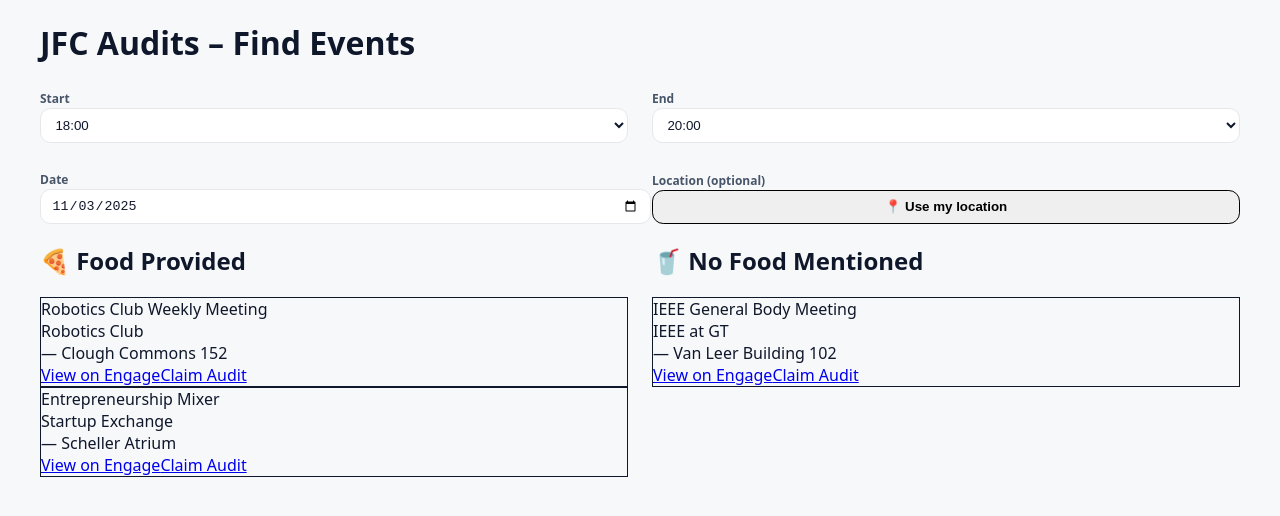
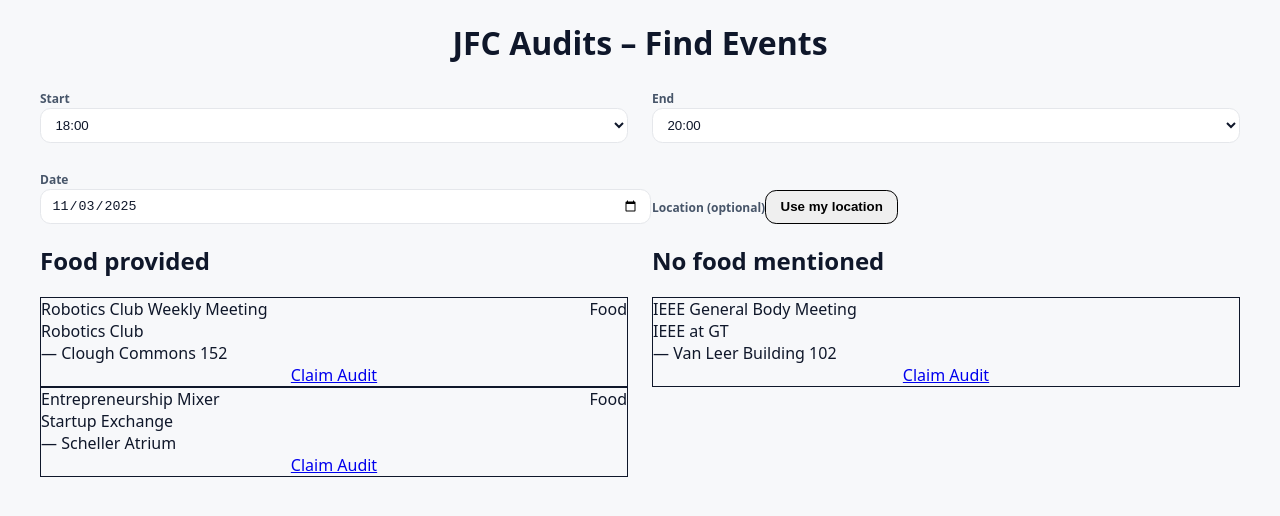
Before and after one commit to x9sg296jrh-cell/gt-jfc-auditor-clean, a Next.js app: page / in a window 1280 px wide. Shown: the top 516 px of the page. Built offline with nearby package versions, Linux system fonts and the light colour scheme.

Commit message:
Add DateSelect and updated UI

```diff
--- a/app/page.tsx
+++ b/app/page.tsx
@@ -5,17 +5,19 @@
   const [start, setStart] = useState<string>('18:00');
   const [end, setEnd] = useState<string>('20:00');
   const [date, setDate] = useState<string>(new Date().toISOString().split('T')[0]);
-  const [userLoc, setUserLoc] = useState<{lat:number; lng:number} | null>(null);
+  const [userLoc, setUserLoc] = useState<{ lat: number; lng: number } | null>(null);
   const [events, setEvents] = useState<any[]>([]);
   const [lastUpdated, setLastUpdated] = useState<string | null>(null);
 
-  const query = useMemo(() => ({ start, end, loc: userLoc }), [start, end, userLoc]);
+  const query = useMemo(() => ({ start, end, date, loc: userLoc }), [start, end, date, userLoc]);
 
   useEffect(() => {
     const run = async () => {
       const params = new URLSearchParams({
-        start, end, date,
-        ...(userLoc ? { lat: String(userLoc.lat), lng: String(userLoc.lng) } : {})
+        start,
+        end,
+        date,
+        ...(userLoc ? { lat: String(userLoc.lat), lng: String(userLoc.lng) } : {}),
       });
       const res = await fetch(`/api/events?${params.toString()}`);
       const data = await res.json();
@@ -23,17 +25,17 @@
       setLastUpdated(data.lastUpdated || null);
     };
     run();
-  }, [query, date]);
+  }, [query]);
 
   const food = events.filter(e => e.hasFood);
   const noFood = events.filter(e => !e.hasFood);
 
   return (
-    <main className="max-w-6xl mx-auto p-6 space-y-8 text-gray-900 dark:text-gray-100">
-      <header className="space-y-2">
-        <h1 className="text-3xl font-bold tracking-tight">JFC Audits – Find Events</h1>
+    <main className="max-w-5xl mx-auto space-y-6 px-4 py-6 text-gray-900 dark:text-gray-100">
+      <h1 className="text-3xl font-semibold text-center mb-6">JFC Audits – Find Events</h1>
+
       {lastUpdated && (
-          <p className="text-sm text-gray-500">
+        <p className="text-sm text-gray-500 text-center">
           Last updated:{' '}
           {new Date(lastUpdated).toLocaleString('en-US', {
             dateStyle: 'short',
@@ -41,7 +43,6 @@
           })}
         </p>
       )}
-      </header>
 
       <section className="grid grid-cols-1 md:grid-cols-4 gap-4 items-end">
         <TimeSelect label="Start" value={start} onChange={setStart} />
@@ -51,10 +52,24 @@
       </section>
 
       <section className="grid grid-cols-1 md:grid-cols-2 gap-6">
-        <EventColumn title="🍕 Food Provided" items={food} />
-        <EventColumn title="🥤 No Food Mentioned" items={noFood} />
+        <EventColumn title="Food provided" items={food} />
+        <EventColumn title="No food mentioned" items={noFood} />
       </section>
     </main>
+  );
+}
+
+function DateSelect({ label, value, onChange }: any) {
+  return (
+    <div className="space-y-2">
+      <label className="text-sm text-gray-600">{label}</label>
+      <input
+        type="date"
+        className="w-full rounded-lg border border-gray-300 p-2 bg-white dark:bg-gray-800 dark:border-gray-700"
+        value={value}
+        onChange={e => onChange(e.target.value)}
+      />
+    </div>
   );
 }
 
@@ -65,36 +80,36 @@
     return `${hh}:${mm}`;
   });
   return (
-    <div className="space-y-1">
-      <label className="text-sm font-medium text-gray-600 dark:text-gray-400">{label}</label>
-      <select className="w-full rounded-lg border border-gray-300 dark:border-gray-700 bg-white dark:bg-gray-900 p-2" value={value} onChange={e => onChange(e.target.value)}>
-        {options.map(opt => <option key={opt} value={opt}>{opt}</option>)}
+    <div className="space-y-2">
+      <label className="text-sm text-gray-600">{label}</label>
+      <select
+        className="w-full rounded-lg border border-gray-300 p-2 bg-white dark:bg-gray-800 dark:border-gray-700"
+        value={value}
+        onChange={e => onChange(e.target.value)}
+      >
+        {options.map(opt => (
+          <option key={opt} value={opt}>
+            {opt}
+          </option>
+        ))}
       </select>
     </div>
   );
 }
 
-function DateSelect({ label, value, onChange }: any) {
+function LocationControls({ onDetect }: { onDetect: (loc: { lat: number; lng: number }) => void }) {
+  const detect = () =>
+    navigator.geolocation?.getCurrentPosition(pos =>
+      onDetect({ lat: pos.coords.latitude, lng: pos.coords.longitude })
+    );
   return (
-    <div className="space-y-1">
-      <label className="text-sm font-medium text-gray-600 dark:text-gray-400">{label}</label>
-      <input
-        type="date"
-        className="w-full rounded-lg border border-gray-300 dark:border-gray-700 bg-white dark:bg-gray-900 p-2"
-        value={value}
-        onChange={e => onChange(e.target.value)}
-      />
-    </div>
-  );
-}
-
-function LocationControls({ onDetect }: { onDetect: (loc: {lat:number; lng:number}) => void }) {
-  const detect = () => navigator.geolocation?.getCurrentPosition(pos => onDetect({ lat: pos.coords.latitude, lng: pos.coords.longitude }));
-  return (
-    <div className="space-y-1">
-      <label className="text-sm font-medium text-gray-600 dark:text-gray-400">Location (optional)</label>
-      <button onClick={detect} className="rounded-lg border border-gray-300 dark:border-gray-700 px-3 py-2 w-full hover:bg-gray-100 dark:hover:bg-gray-800">
-        📍 Use my location
+    <div className="space-y-2">
+      <label className="text-sm text-gray-600">Location (optional)</label>
+      <button
+        onClick={detect}
+        className="rounded-lg border px-3 py-2 bg-white dark:bg-gray-800 hover:bg-gray-50 dark:hover:bg-gray-700 transition"
+      >
+        Use my location
       </button>
     </div>
   );
@@ -103,62 +118,40 @@
 function EventColumn({ title, items }: any) {
   return (
     <div>
-      <h2 className="sticky top-0 z-10 bg-gray-50 dark:bg-gray-900/80 backdrop-blur text-lg font-semibold pb-3">{title}</h2>
-      <div className="space-y-4">
-        {items.map((e:any) => <EventCard key={e.id} e={e} />)}
+      <h2 className="sticky top-0 z-10 bg-white/70 dark:bg-gray-900/70 backdrop-blur text-lg font-semibold pb-3">
+        {title}
+      </h2>
+      <div className="space-y-3">
+        {items.map((e: any) => (
+          <EventCard key={e.id} e={e} />
+        ))}
       </div>
     </div>
   );
 }
 
 function EventCard({ e }: any) {
-  const microsoftFormBase = 'https://forms.office.com/Pages/ResponsePage.aspx?id=u5ghSHuuJUuLem1_Mvqgg5aXtm8KyJhPgD4IEdKnjmxUN0pRUkdKQjlXUzVJNjIyRDlVNlQ3QlBCQy4u';
-  const formUrl = `${microsoftFormBase}&clubName=${encodeURIComponent(e.clubName)}&eventTitle=${encodeURIComponent(e.title)}`;
-
-  const now = new Date();
-  const start = new Date(e.startsAt);
-  const end = new Date(e.endsAt);
-  const diffStart = (start.getTime() - now.getTime()) / 60000;
-  const diffEnd = (end.getTime() - now.getTime()) / 60000;
-
-  let status: string | null = null;
-  let statusColor = '';
-  if (diffStart <= 10 && diffStart > 0) {
-    status = 'Starting soon';
-    statusColor = 'bg-green-100 text-green-800';
-  } else if (diffStart <= 0 && diffEnd > 10) {
-    status = 'In progress';
-    statusColor = 'bg-blue-100 text-blue-800';
-  } else if (diffEnd <= 10 && diffEnd > 0) {
-    status = 'Ending soon';
-    statusColor = 'bg-red-100 text-red-800';
-  }
-
   return (
-    <div className="rounded-2xl border border-gray-200 dark:border-gray-700 bg-white dark:bg-gray-950 p-5 shadow-sm hover:shadow-md transition-all">
+    <div className="block rounded-xl border border-gray-300 dark:border-gray-700 p-4 hover:shadow-md transition space-y-2 bg-white dark:bg-gray-800">
       <div className="flex items-center justify-between">
-        <div className="font-semibold text-lg">{e.title}</div>
-        {status && <span className={`text-xs px-2 py-1 rounded ${statusColor}`}>{status}</span>}
+        <div className="font-medium">{e.title}</div>
+        <div className="flex items-center gap-2">
+          {e.hasFood && (
+            <span className="text-xs rounded bg-green-200 text-green-900 px-2 py-1">Food</span>
+          )}
+        </div>
       </div>
       <div className="text-sm text-gray-600 dark:text-gray-400">{e.clubName}</div>
       <div className="text-sm">{e.startsAtPretty} — {e.venueName}</div>
       {e.walk && <div className="text-xs text-gray-500">~{e.walk.minutes} min walk</div>}
-      <div className="flex gap-2 pt-3">
+
       <a
-          href={e.sourceUrl}
+        href="https://forms.office.com/Pages/ResponsePage.aspx?id=u5ghSHuuJUuLem1_Mvqgg5aXtm8KyJhPgD4IEdKnjmxUN0pRUkdKQjlXUzVJNjIyRDlVNlQ3QlBCQy4u"
         target="_blank"
-          className="text-blue-600 dark:text-blue-400 text-sm underline hover:text-blue-800"
-        >
-          View on Engage
-        </a>
-        <a
-          href={formUrl}
-          target="_blank"
-          className="text-sm bg-yellow-500 text-white px-3 py-1.5 rounded-lg hover:bg-yellow-600 transition"
+        className="inline-block text-center w-full mt-2 text-sm bg-blue-600 text-white px-3 py-2 rounded-lg hover:bg-blue-700 transition"
       >
         Claim Audit
       </a>
     </div>
-    </div>
   );
 }
```
Lines whose indentation alone changed are shown as unchanged.
